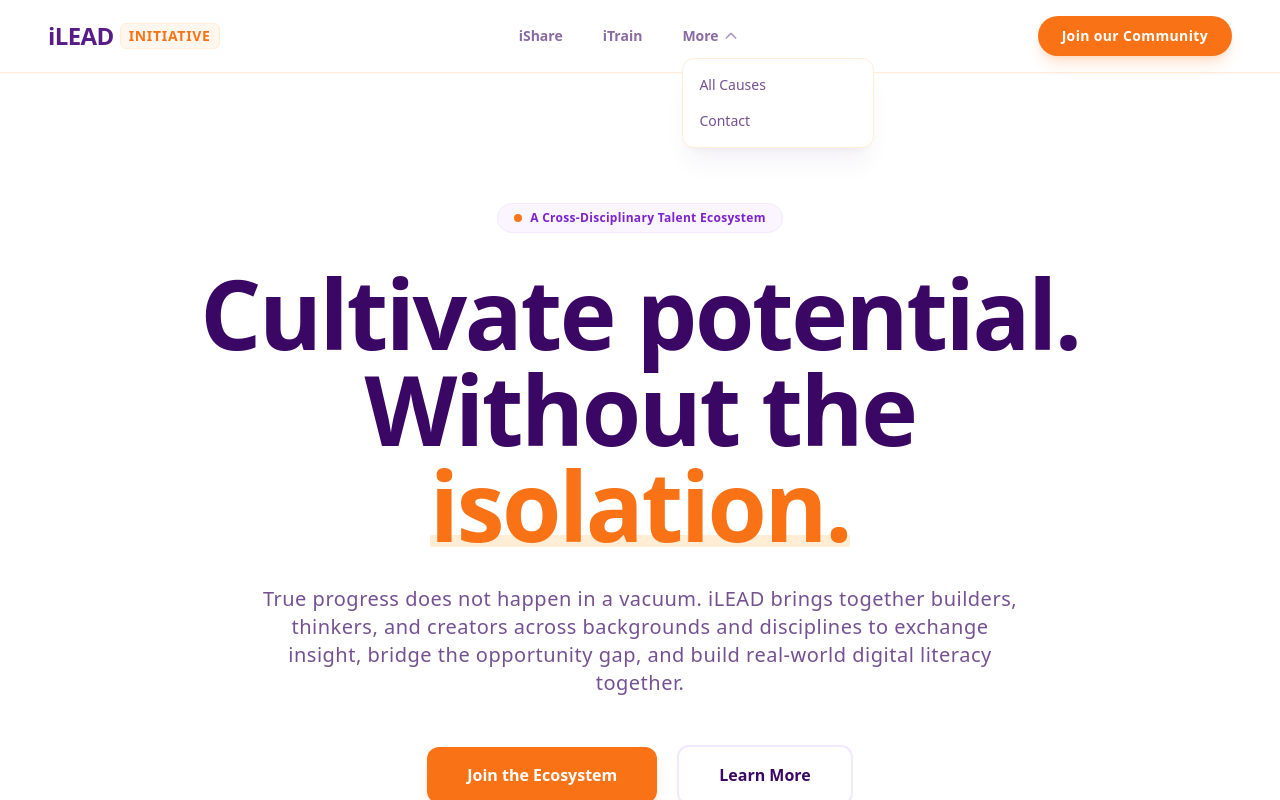
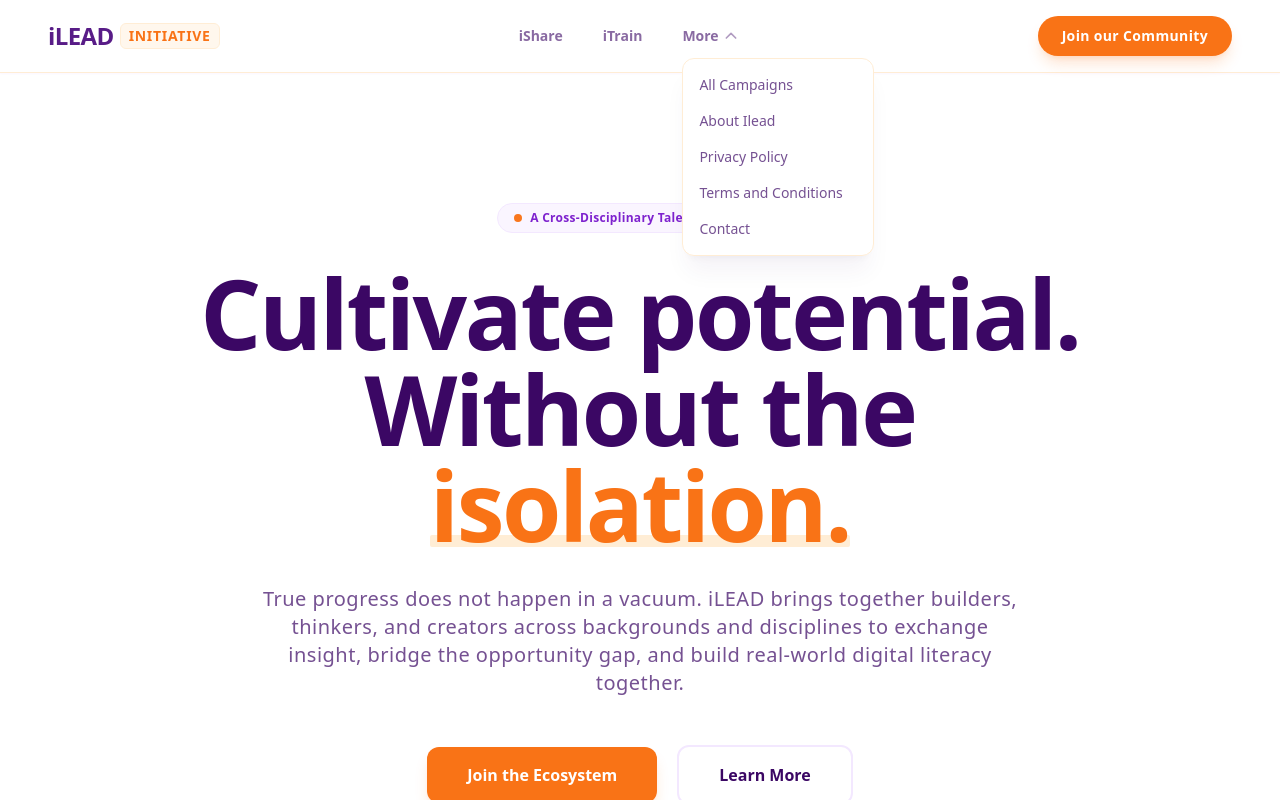
Before and after one commit to developerekene/ilead-initiative, a React (Create React App) app: page / in a window 1280 px wide. Both pictures are taken after a click on the button "More". Shown: the top 800 px of the page. Built offline with nearby package versions, Linux system fonts and the light colour scheme.

Commit message:
my first commit from stella branch

```diff
--- /dev/null
+++ b/src/app/ui/components/Button.tsx
@@ -0,0 +1,34 @@
+import React from "react";
+import { useNavigate } from "react-router-dom";
+
+interface CommunityButtonProps {
+  text?: string;
+  to: string;
+  onBeforeNavigate?: () => void;
+  className?: string;
+}
+
+const Button: React.FC<CommunityButtonProps> = ({
+  text = "Join our Community",
+  to,
+  onBeforeNavigate,
+  className = "",
+}) => {
+  const navigate = useNavigate();
+
+  const handleClick = () => {
+    onBeforeNavigate?.();
+    navigate(to);
+  };
+
+  return (
+    <button
+      onClick={handleClick}
+      className={`w-auto  mt-2 bg-orange-500  text-white py-3 px-8 rounded-full text-center text-sm font-bold shadow-md transition-all ${className}`}
+    >
+      {text}
+    </button>
+  );
+};
+
+export default Button;
--- a/src/app/ui/components/Navbar.tsx
+++ b/src/app/ui/components/Navbar.tsx
@@ -1,5 +1,5 @@
-import React, { useState, useRef, useEffect } from 'react';
-import { Link, useNavigate } from 'react-router-dom';
+import React, { useState, useRef, useEffect } from "react";
+import { Link, useNavigate } from "react-router-dom";
 
 const Navbar: React.FC = () => {
   const navigate = useNavigate();
@@ -18,14 +18,16 @@ const Navbar: React.FC = () => {
         setIsMoreOpen(false);
       }
       if (mobileMenuRef.current && !mobileMenuRef.current.contains(target)) {
-                const clickedToggle = (target as HTMLElement).closest('.mobile-toggle-btn');
+        const clickedToggle = (target as HTMLElement).closest(
+          ".mobile-toggle-btn",
+        );
         if (!clickedToggle) {
           setIsMobileMenuOpen(false);
         }
       }
     }
-        document.addEventListener('mousedown', handleClickOutside);
-        return () => document.removeEventListener('mousedown', handleClickOutside);
+    document.addEventListener("mousedown", handleClickOutside);
+    return () => document.removeEventListener("mousedown", handleClickOutside);
   }, []);
 
   const closeAllMenus = () => {
@@ -36,22 +38,30 @@ const Navbar: React.FC = () => {
   return (
     <header className="fixed top-0 left-0 w-full z-50 bg-white/80 backdrop-blur-md border-b border-orange-100 shadow-sm shadow-purple-500/5">
       <nav className="flex justify-between items-center px-6 py-4 md:px-12 max-w-7xl mx-auto">
-
         {/* Logo Area */}
         <Link
           to="/"
           onClick={closeAllMenus}
           className="font-black text-2xl tracking-tight text-purple-900 hover:text-purple-700 transition-colors flex items-center gap-1.5"
         >
-                    iLEAD <span className="text-orange-500 text-sm font-bold tracking-wider uppercase bg-orange-50 px-2 py-0.5 rounded-md border border-orange-100">Initiative</span>
+          iLEAD{" "}
+          <span className="text-orange-500 text-sm font-bold tracking-wider uppercase bg-orange-50 px-2 py-0.5 rounded-md border border-orange-100">
+            Initiative
+          </span>
         </Link>
 
         {/* Desktop Navigation Links */}
         <div className="hidden md:flex items-center gap-10">
-                    <Link to="/features" className="text-sm font-semibold text-purple-950/60 hover:text-purple-900 transition-colors relative after:absolute after:bottom-[-4px] after:left-0 after:w-0 after:h-[2px] after:bg-orange-500 hover:after:w-full after:transition-all">
+          <Link
+            to="/features"
+            className="text-sm font-semibold text-purple-950/60 hover:text-purple-900 transition-colors relative after:absolute after:bottom-[-4px] after:left-0 after:w-0 after:h-[2px] after:bg-orange-500 hover:after:w-full after:transition-all"
+          >
             iShare
           </Link>
-                    <Link to="/features" className="text-sm font-semibold text-purple-950/60 hover:text-purple-900 transition-colors relative after:absolute after:bottom-[-4px] after:left-0 after:w-0 after:h-[2px] after:bg-orange-500 hover:after:w-full after:transition-all">
+          <Link
+            to="/features"
+            className="text-sm font-semibold text-purple-950/60 hover:text-purple-900 transition-colors relative after:absolute after:bottom-[-4px] after:left-0 after:w-0 after:h-[2px] after:bg-orange-500 hover:after:w-full after:transition-all"
+          >
             iTrain
           </Link>
 
@@ -63,12 +73,17 @@ const Navbar: React.FC = () => {
             >
               <span>More</span>
               <svg
-                                className={`w-4 h-4 text-purple-950/40 group-hover:text-purple-900 transition-transform duration-200 ${isMoreOpen ? 'rotate-180' : ''}`}
+                className={`w-4 h-4 text-purple-950/40 group-hover:text-purple-900 transition-transform duration-200 ${isMoreOpen ? "rotate-180" : ""}`}
                 fill="none"
                 stroke="currentColor"
                 viewBox="0 0 24 24"
               >
-                                <path strokeLinecap="round" strokeLinejoin="round" strokeWidth="2.5" d="M19 9l-7 7-7-7" />
+                <path
+                  strokeLinecap="round"
+                  strokeLinejoin="round"
+                  strokeWidth="2.5"
+                  d="M19 9l-7 7-7-7"
+                />
               </svg>
             </button>
 
@@ -80,7 +95,29 @@ const Navbar: React.FC = () => {
                   onClick={closeAllMenus}
                   className="block px-4 py-2 text-sm font-medium text-purple-950/70 hover:text-purple-900 hover:bg-orange-50/60 transition-colors"
                 >
-                                    All Causes
+                  All Campaigns
+                </Link>
+                <Link
+                  to="/about-ilead"
+                  onClick={closeAllMenus}
+                  className="block px-4 py-2 text-sm font-medium text-purple-950/70 hover:text-purple-900 hover:bg-orange-50/60 transition-colors"
+                >
+                  About Ilead
+                </Link>
+                <Link
+                  to="/privacy-policy"
+                  onClick={closeAllMenus}
+                  className="block px-4 py-2 text-sm font-medium text-purple-950/70 hover:text-purple-900 hover:bg-orange-50/60 transition-colors"
+                >
+                  Privacy Policy
+                </Link>
+
+                <Link
+                  to="/terms-and-conditions"
+                  onClick={closeAllMenus}
+                  className="block px-4 py-2 text-sm font-medium text-purple-950/70 hover:text-purple-900 hover:bg-orange-50/60 transition-colors"
+                >
+                  Terms and Conditions
                 </Link>
                 <Link
                   to="/contact"
@@ -98,7 +135,10 @@ const Navbar: React.FC = () => {
         <div className="flex items-center gap-4 md:gap-6">
           {/* FIXED: Path redirected to /join-our-commnity */}
           <button
-                        onClick={() => { closeAllMenus(); navigate('/join-our-commnity'); }}
+            onClick={() => {
+              closeAllMenus();
+              navigate("/join-our-commnity");
+            }}
             className="hidden sm:inline-block bg-orange-500 hover:bg-purple-700 text-white px-6 py-2.5 rounded-full text-sm font-bold tracking-wide transition-all duration-300 transform hover:-translate-y-0.5 cursor-pointer shadow-lg shadow-orange-500/20 hover:shadow-purple-700/20"
           >
             Join our Community
@@ -111,9 +151,15 @@ const Navbar: React.FC = () => {
             aria-label="Toggle Navigation Menu"
           >
             <div className="w-5 h-4 flex flex-col justify-between relative">
-                            <span className={`w-full h-0.5 bg-purple-950 rounded-sm transition-all duration-300 origin-left ${isMobileMenuOpen ? 'rotate-45 translate-x-0.5 -translate-y-0.5' : ''}`} />
-                            <span className={`w-full h-0.5 bg-purple-950 rounded-sm transition-opacity duration-200 ${isMobileMenuOpen ? 'opacity-0' : ''}`} />
-                            <span className={`w-full h-0.5 bg-purple-950 rounded-sm transition-all duration-300 origin-left ${isMobileMenuOpen ? '-rotate-45 translate-x-0.5 translate-y-0.5' : ''}`} />
+              <span
+                className={`w-full h-0.5 bg-purple-950 rounded-sm transition-all duration-300 origin-left ${isMobileMenuOpen ? "rotate-45 translate-x-0.5 -translate-y-0.5" : ""}`}
+              />
+              <span
+                className={`w-full h-0.5 bg-purple-950 rounded-sm transition-opacity duration-200 ${isMobileMenuOpen ? "opacity-0" : ""}`}
+              />
+              <span
+                className={`w-full h-0.5 bg-purple-950 rounded-sm transition-all duration-300 origin-left ${isMobileMenuOpen ? "-rotate-45 translate-x-0.5 translate-y-0.5" : ""}`}
+              />
             </div>
           </button>
         </div>
@@ -147,7 +193,7 @@ const Navbar: React.FC = () => {
             onClick={closeAllMenus}
             className="text-sm font-semibold text-purple-950/60 hover:text-purple-900 hover:bg-orange-50/50 px-4 py-2 rounded-xl transition-colors pl-6"
           >
-                        All Causes
+            All Campaigns
           </Link>
           <Link
             to="/contact"
@@ -159,7 +205,10 @@ const Navbar: React.FC = () => {
 
           {/* FIXED: Mobile CTA block mapped dynamically to /join-our-commnity */}
           <button
-                        onClick={() => { closeAllMenus(); navigate('/join-our-commnity'); }}
+            onClick={() => {
+              closeAllMenus();
+              navigate("/join-our-commnity");
+            }}
             className="sm:hidden w-full mt-2 bg-orange-500 hover:bg-purple-700 text-white py-3 rounded-xl text-center text-sm font-bold shadow-md transition-all"
           >
             Join our Community
```
Also changed, not shown: src/app/ui/components/Campaigns.tsx (+30 -14 lines). Lines whose indentation alone changed are shown as unchanged.
